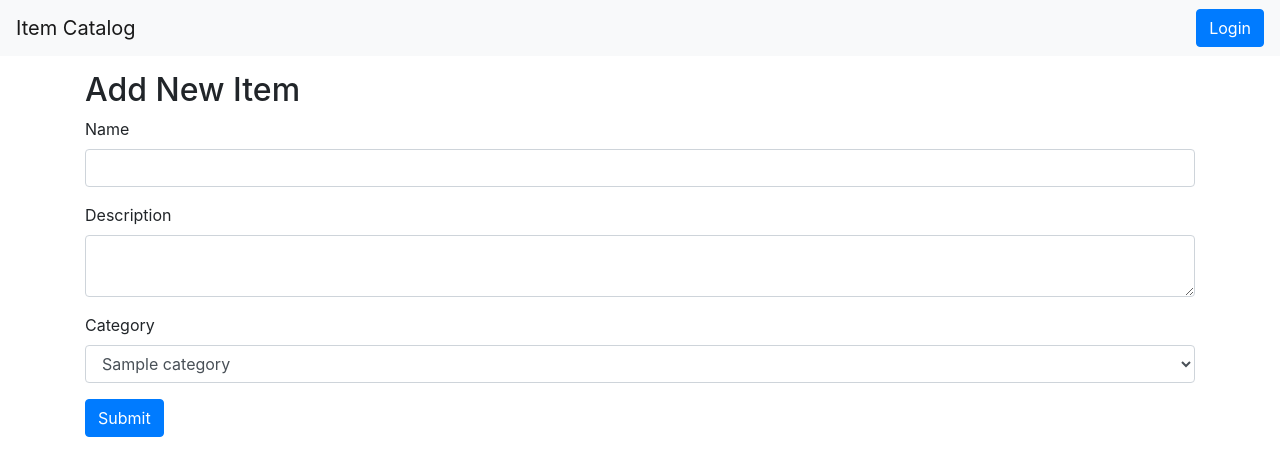
After one commit to jasonreed7/udacity-item-catalog, a Flask app: template templates/newItem.html in a window 1280 px wide. The commit adds this page. Shown: the top 476 px of the page. Run offline with Flask 2, Linux system fonts and the light colour scheme; the template is opened without the code that fills it: most values are stand-ins (such as "Sample title", 1, 10 or a date in 2020); some libraries are stand-ins or nearby versions.

Commit message:
Add new item form

```diff
--- a/application.py
+++ b/application.py
@@ -191,13 +191,31 @@ def showItem(category_name, item_name):
     print(item)
     return render_template('item.html', item=item)
 
+@app.route('/catalog/item/new/', methods=['GET', 'POST'])
+def addItem():
+    if 'username' not in login_session:
+        return redirect('/login')
+
+    if request.method == 'POST':
+        newItem = Item(name = request.form['itemName'], description = request.form['description'], category_id = request.form['category'],
+            user_id = login_session['user_id'])
+        db.session.add(newItem)
+        db.session.commit()
+        flash('%s item created' % newItem.name)
+        return redirect(url_for('showCatalogHome'))
+
+    else:
+        categories = db.session.query(Category).order_by(asc(Category.name))
+        return render_template('newItem.html', categories=categories)
+
+
 # User Helper Functions
 def createUser(login_session):
     newUser = User(name=login_session['username'], email=login_session[
                    'email'])
     db.session.add(newUser)
     db.session.commit()
-    user = session.query(User).filter_by(email=login_session['email']).one()
+    user = db.session.query(User).filter_by(email=login_session['email']).one()
     return user.id
 
 
--- a/templates/catalogHome.html
+++ b/templates/catalogHome.html
@@ -25,6 +25,11 @@
                 {% endfor %}
             </div>
             <div class="col-sm-8">
+                {% if username %}
+                    <div>
+                        <a href="{{url_for('addItem')}}">+Add Item</a>
+                    </div>
+                {% endif %}
                 <h2>Latest Items</h2>
                 {% for item in items %}
                     <h4><a href="{{url_for('showItem', category_name = item.category.name, item_name = item.name)}}">{{item.name}}</a> ({{item.category.name}})</h4>
--- /dev/null
+++ b/templates/newItem.html
@@ -0,0 +1,27 @@
+{% extends "base.html" %}
+{% block content %}
+    <div class="container">
+        <h2>Add New Item</h2>
+        <form action="{{ url_for('addItem')}}" method="POST">
+            <div class="form-group">
+                <label>Name</label>
+                <input type="text" class="form-control" required name="itemName" />
+            </div>
+            <div class="form-group">
+                <label>Description</label>
+                <textarea class="form-control" required name="description"></textarea>
+            </div>
+            <div class="form-group">
+                <label>Category</label>
+                <select required class="form-control" name="category">
+                    {% for category in categories %}
+                        <option value="{{category.id}}">{{category.name}}</option>
+                    {% endfor %}
+                </select>
+            </div>
+            <div class="form-group">
+                <button type="submit" class="btn btn-primary">Submit</button>
+            </div>
+        </form>
+    </div>
+{% endblock %}
```
